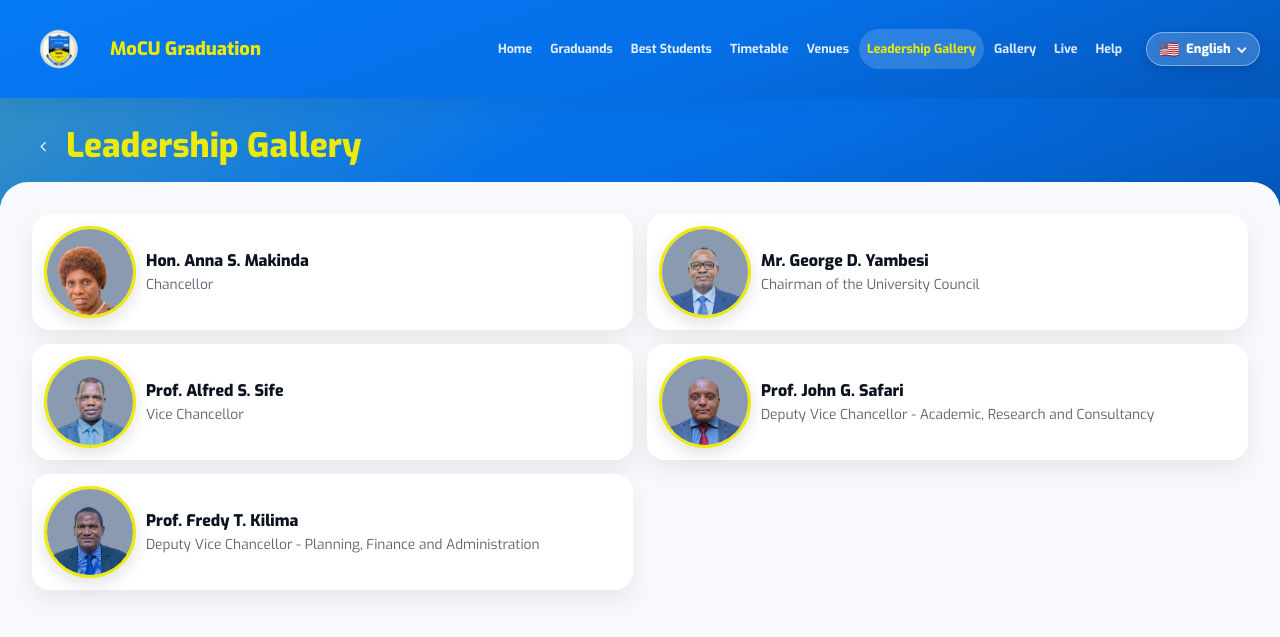
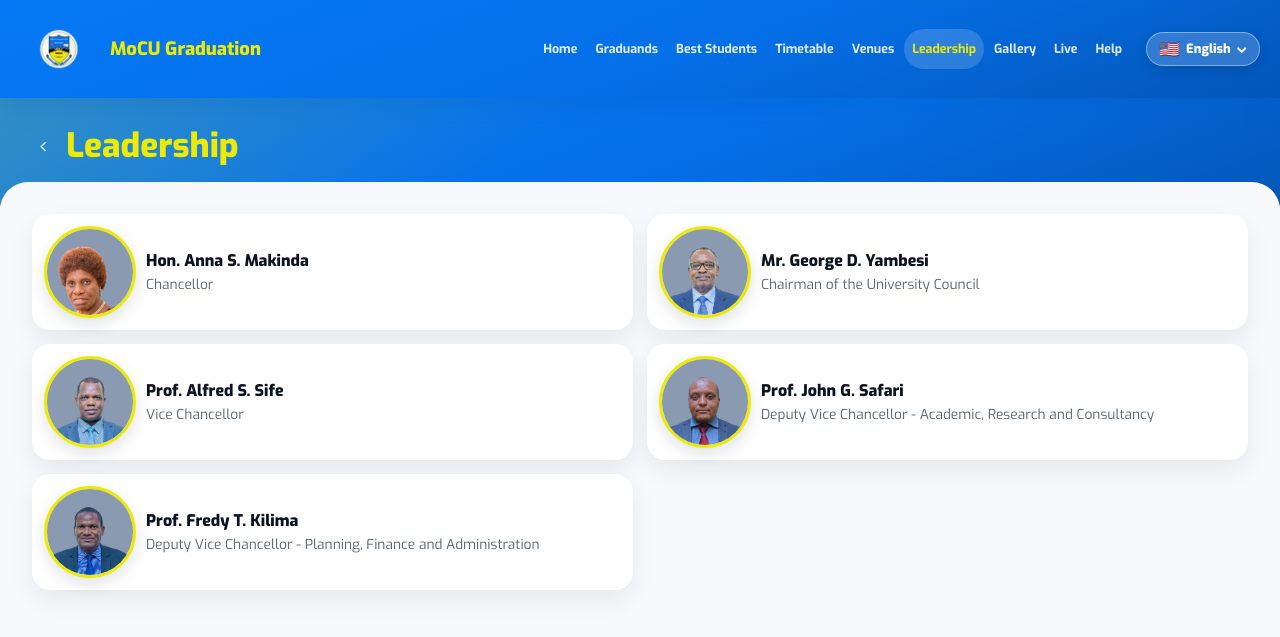
Before and after one commit to AllyProf/mocu_graduants, a Laravel app: page /leaders in a window 1280 px wide. Shown: the top 637 px of the page. Run offline with Laravel 12, Linux system fonts and the light colour scheme; some libraries are stand-ins or nearby versions.

Commit message:
Rename Leadership Gallery label to Leadership.
Co-authored-by: Cursor <cursoragent@cursor.com>

```diff
--- a/public/SmartGradu_App/assets/js/sg-lang.js
+++ b/public/SmartGradu_App/assets/js/sg-lang.js
@@ -27,7 +27,7 @@
 			liveShort: "Live",
 			venues: "Venue Guide",
 			venuesShort: "Venues",
-			leaders: "Leadership Gallery",
+			leaders: "Leadership",
 			gallery: "Gallery",
 			captionLeaders: "University leaders",
 			captionGallery: "Memories",
@@ -139,7 +139,7 @@
 			liveShort: "Live",
 			venues: "Mwongozo wa Maeneo",
 			venuesShort: "Maeneo",
-			leaders: "Jumba la Uongozi",
+			leaders: "Uongozi",
 			gallery: "Matunzio",
 			captionLeaders: "Viongozi wa chuo",
 			captionGallery: "Kumbukumbu",
--- a/resources/views/SmartGradu_App/layouts/app.blade.php
+++ b/resources/views/SmartGradu_App/layouts/app.blade.php
@@ -102,7 +102,7 @@
 	<script src="{{ asset('SmartGradu_App/assets/js/sg-filters.js?v=39') }}"></script>
 	<script src="{{ asset('SmartGradu_App/assets/js/sg-voice.js?v=17') }}"></script>
 	<script src="{{ asset('SmartGradu_App/assets/js/sg-sheet.js?v=5') }}"></script>
-	<script src="{{ asset('SmartGradu_App/assets/js/sg-lang.js?v=36') }}"></script>
+	<script src="{{ asset('SmartGradu_App/assets/js/sg-lang.js?v=37') }}"></script>
 	<script src="{{ asset('SmartGradu_App/assets/js/sg-pull-refresh.js?v=1') }}"></script>
 	@stack('scripts')
 </body>
--- a/resources/views/SmartGradu_App/leaders.blade.php
+++ b/resources/views/SmartGradu_App/leaders.blade.php
@@ -1,6 +1,6 @@
 @extends('SmartGradu_App.layouts.app')
 
-@section('title', 'Leadership Gallery | ' . config('app.name'))
+@section('title', 'Leadership | ' . config('app.name'))
 
 @section('content')
 <section class="sg-page-top sg-hero-leaders sg-app-pagehead">
@@ -9,7 +9,7 @@
 			@include('SmartGradu_App.partials.page-back')
 			<div class="sg-section-title">
 				<span class="sg-caption" data-i18n="captionLeaders">University leaders</span>
-				<h1 data-i18n="leaders">Leadership Gallery</h1>
+				<h1 data-i18n="leaders">Leadership</h1>
 			</div>
 		</div>
 	</div>
--- a/resources/views/SmartGradu_App/partials/app-nav.blade.php
+++ b/resources/views/SmartGradu_App/partials/app-nav.blade.php
@@ -9,7 +9,7 @@
 		<a href="{{ route('best-students') }}" class="{{ request()->routeIs('best-students') ? 'is-active' : '' }}" data-i18n="bestStudents">Best Students</a>
 		<a href="{{ route('timetable') }}" class="{{ request()->routeIs('timetable') ? 'is-active' : '' }}" data-i18n="timetable">Timetable</a>
 		<a href="{{ route('venues') }}" class="{{ request()->routeIs('venues') ? 'is-active' : '' }}" data-i18n="venuesShort">Venues</a>
-		<a href="{{ route('leaders') }}" class="{{ request()->routeIs('leaders') ? 'is-active' : '' }}" data-i18n="leaders">Leadership Gallery</a>
+		<a href="{{ route('leaders') }}" class="{{ request()->routeIs('leaders') ? 'is-active' : '' }}" data-i18n="leaders">Leadership</a>
 		<a href="{{ route('gallery') }}" class="{{ request()->routeIs('gallery') ? 'is-active' : '' }}" data-i18n="gallery">Gallery</a>
 		<a href="{{ route('live') }}" class="{{ request()->routeIs('live') ? 'is-active' : '' }}" data-i18n="liveShort">Live</a>
 		<a href="{{ route('help') }}" class="{{ request()->routeIs('help') ? 'is-active' : '' }}" data-i18n="help">Help</a>
--- a/resources/views/SmartGradu_App/partials/menu-cards.blade.php
+++ b/resources/views/SmartGradu_App/partials/menu-cards.blade.php
@@ -6,7 +6,7 @@
 		['route' => 'graduands', 'icon' => 'fa-graduation-cap', 'tone' => 'blue', 'i18n' => 'graduands', 'label' => 'Graduands'],
 		['route' => 'best-students', 'icon' => 'fa-trophy', 'tone' => 'blue', 'i18n' => 'bestStudents', 'label' => 'Best Students'],
 		['route' => 'timetable', 'icon' => 'fa-calendar', 'tone' => 'blue', 'i18n' => 'timetable', 'label' => 'Timetable'],
-		['route' => 'leaders', 'icon' => 'fa-users', 'tone' => 'blue', 'i18n' => 'leaders', 'label' => 'Leadership Gallery'],
+		['route' => 'leaders', 'icon' => 'fa-users', 'tone' => 'blue', 'i18n' => 'leaders', 'label' => 'Leadership'],
 		['route' => 'gallery', 'icon' => 'fa-camera', 'tone' => 'blue', 'i18n' => 'gallery', 'label' => 'Gallery'],
 		['route' => 'venues', 'icon' => 'fa-map-marker', 'tone' => 'blue', 'i18n' => 'venuesShort', 'label' => 'Venues'],
 		['route' => 'live', 'icon' => 'fa-video-camera', 'tone' => 'blue', 'i18n' => 'liveShort', 'label' => 'Live'],
```
